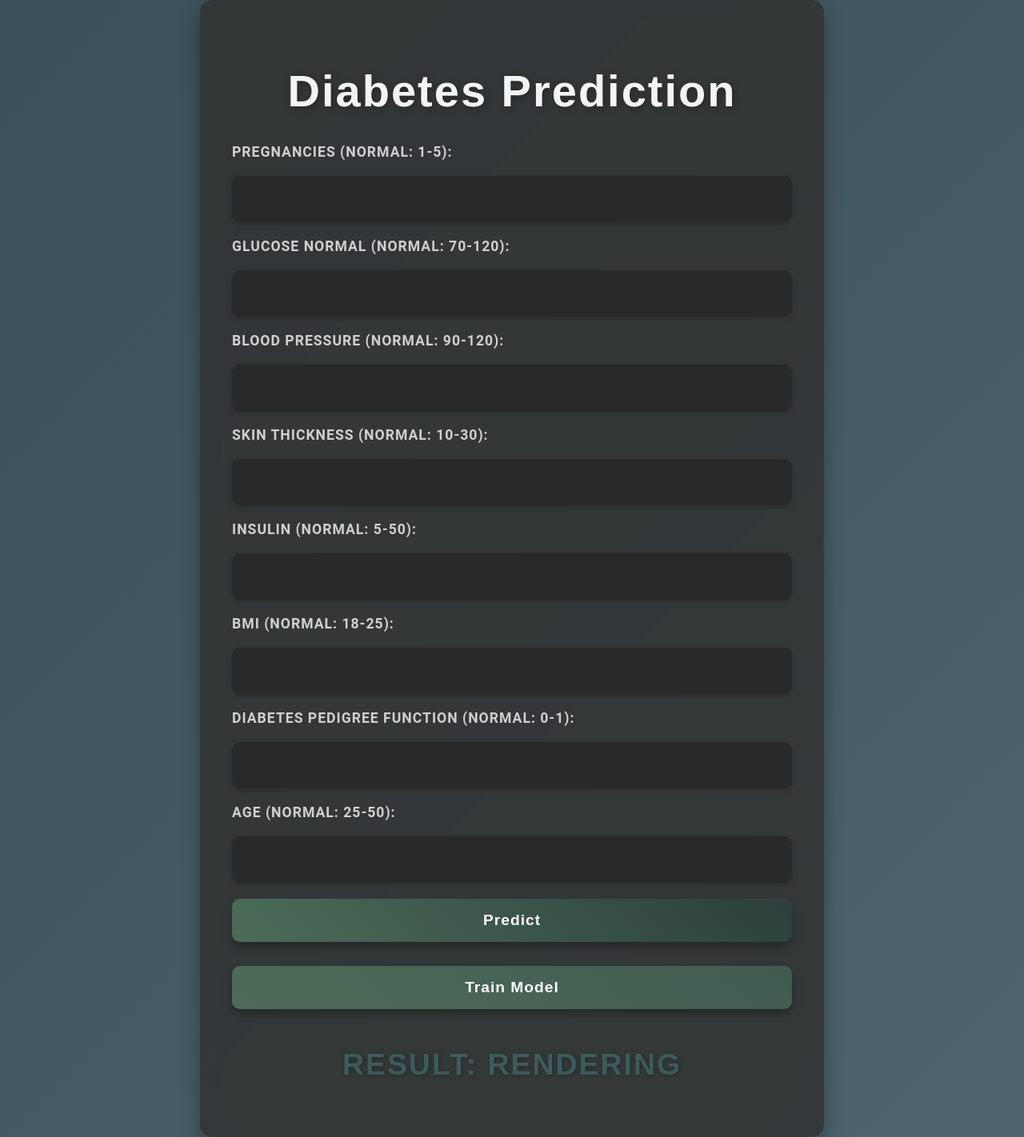
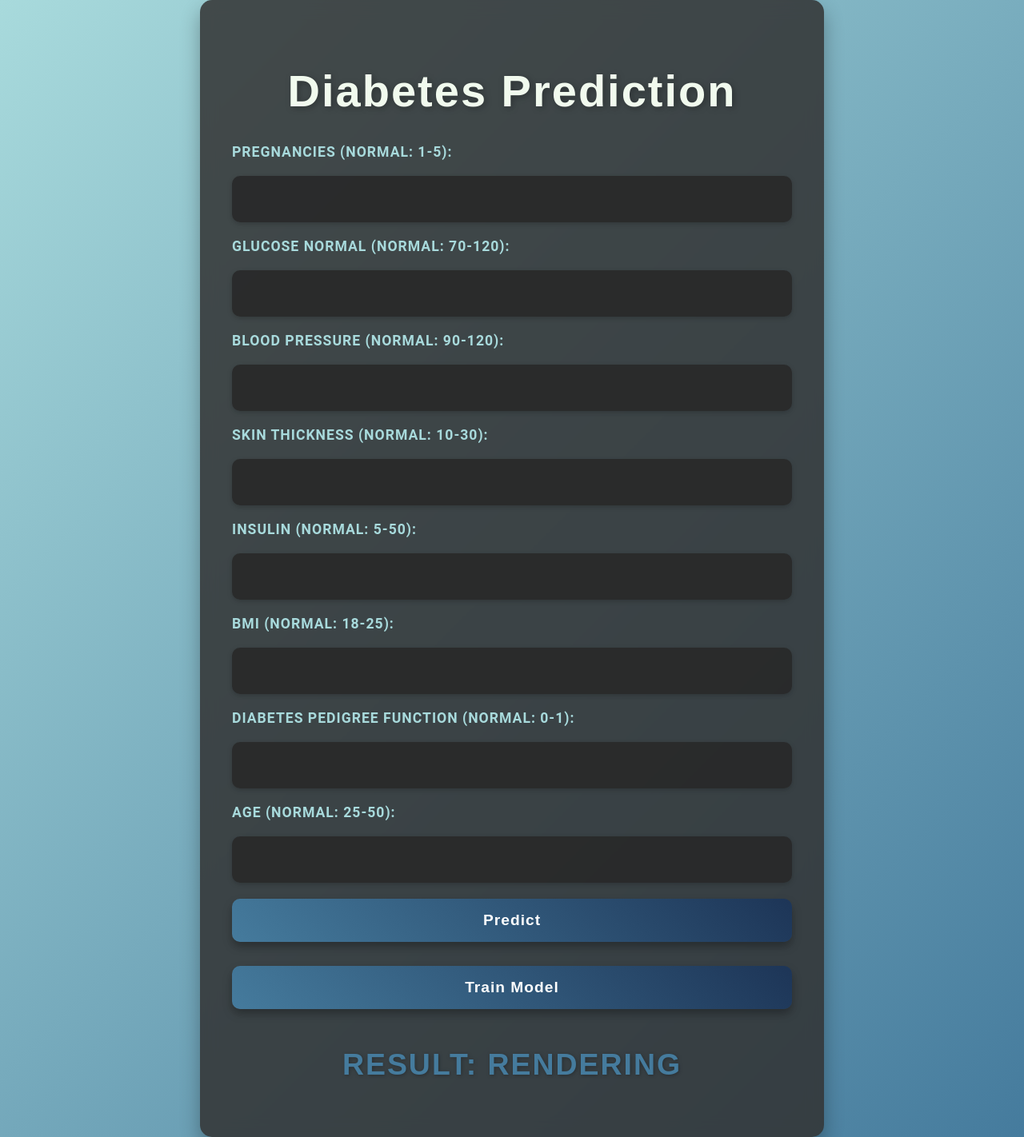
Before and after one commit to harshk2320/Diabetes-Prediction, a FastAPI app: page / in a window 1280 px wide. Shown: the whole page at 80% size. Run offline with FastAPI, Linux system fonts and the light colour scheme.

Commit message:
app ready locally

```diff
--- a/static/css/style.css
+++ b/static/css/style.css
@@ -6,8 +6,8 @@ body {
     align-items: center;
     min-height: 100vh;
     margin: 0;
-    background: linear-gradient(135deg, #2A3D45, #354A53);  /* Initial background gradient */
-    color: #F4F4F4;  /* Light gray font color for readability */
+    background: linear-gradient(135deg, #E63946, #457B9D);  /* Updated gradient background */
+    color: #F1FAEE;  /* Light beige font color for readability */
     transition: background-color 1.5s ease, color 1.5s ease;  /* Smooth transition for background and text */
     overflow-x: hidden;
     animation: backgroundChange 6s infinite; /* Apply animation to change background every 1.5s */
@@ -15,19 +15,19 @@ body {
 
 @keyframes backgroundChange {
     0% {
-        background: linear-gradient(135deg, #2A3D45, #354A53);  /* Dark blue-green */
+        background: linear-gradient(135deg, #E63946, #457B9D);  /* Updated gradient */
     }
     25% {
-        background: linear-gradient(135deg, #3A4F57, #4D646C);  /* Lighter blue-green */
+        background: linear-gradient(135deg, #A8DADC, #457B9D);  /* Lighter blue gradient */
     }
     50% {
-        background: linear-gradient(135deg, #4C6C59, #2C3F3C);  /* Dark greenish tones */
+        background: linear-gradient(135deg, #457B9D, #1D3557);  /* Darker blue gradient */
     }
     75% {
-        background: linear-gradient(135deg, #3D5B5B, #2F4E4E);  /* Another greenish hue */
+        background: linear-gradient(135deg, #A8DADC, #457B9D);  /* Lighter blue gradient */
     }
     100% {
-        background: linear-gradient(135deg, #2A3D45, #354A53);  /* Back to initial gradient */
+        background: linear-gradient(135deg, #E63946, #457B9D);  /* Back to initial gradient */
     }
 }
 
@@ -53,7 +53,7 @@ body {
 }
 
 h1 {
-    color: #F4F4F4;  /* Light gray for heading to improve readability */
+    color: #F1FAEE;  /* Light beige for heading to improve readability */
     font-size: 3.5em;
     margin-bottom: 30px;
     font-weight: 800;
@@ -71,7 +71,7 @@ form {
 
 label {
     text-align: left;
-    color: #D0D0D0;  /* Lighter gray for labels */
+    color: #A8DADC;  /* Light blue-gray for labels */
     font-size: 1.1em;
     font-weight: 600;
     letter-spacing: 1px;
@@ -85,7 +85,7 @@ input, button {
     border-radius: 10px;
     font-size: 1.2em;
     background-color: #2A2A2A;  /* Dark input field background */
-    color: #F4F4F4;
+    color: #F1FAEE;
     box-shadow: 0 2px 6px rgba(0, 0, 0, 0.2);
     transition: all 0.3s ease-in-out;
     letter-spacing: 1px;
@@ -101,13 +101,13 @@ input {
 }
 
 input:focus {
-    border-color: #3D5B5B;  /* Darker teal for focus border */
+    border-color: #A8DADC;  /* Light blue-gray for focus border */
     background-color: rgba(40, 40, 40, 1);
     box-shadow: 0 0 15px rgba(61, 91, 91, 0.4); /* Focus glow effect */
 }
 
 button {
-    background: linear-gradient(45deg, #4C6C59, #2C3F3C);  /* Dark green gradient */
+    background: linear-gradient(45deg, #457B9D, #1D3557);  /* Blue gradient */
     color: white;
     cursor: pointer;
     font-weight: 700;
@@ -125,7 +125,7 @@ button:hover {
 }
 
 .train-button {
-    background: linear-gradient(45deg, #4C6C59, #3F5C50);  /* Dark green gradient */
+    background: linear-gradient(45deg, #457B9D, #1D3557);  /* Blue gradient */
     margin-top: 30px;
     font-weight: 700;
     box-shadow: 0 6px 12px rgba(0, 0, 0, 0.3);
@@ -141,14 +141,14 @@ button:hover {
 .result {
     margin-top: 40px;
     font-size: 1.3em;
-    color: #D0D0D0;  /* Lighter gray for results */
+    color: #A8DADC;  /* Light blue-gray for results */
     font-family: 'Lora', serif;
     animation: slideIn 1.5s ease-out;
     line-height: 1.6;
 }
 
 .result h2 {
-    color: #3D5B5B;  /* Deep teal for result headings */
+    color: #457B9D;  /* Blue for result headings */
     font-size: 1.8em;
     font-weight: 700;
     margin-bottom: 20px;
```
Also changed, not shown: JPG/Pic_1.jpg (added), JPG/Pic_2.jpg (added), JPG/Pic_3.jpg (added).
